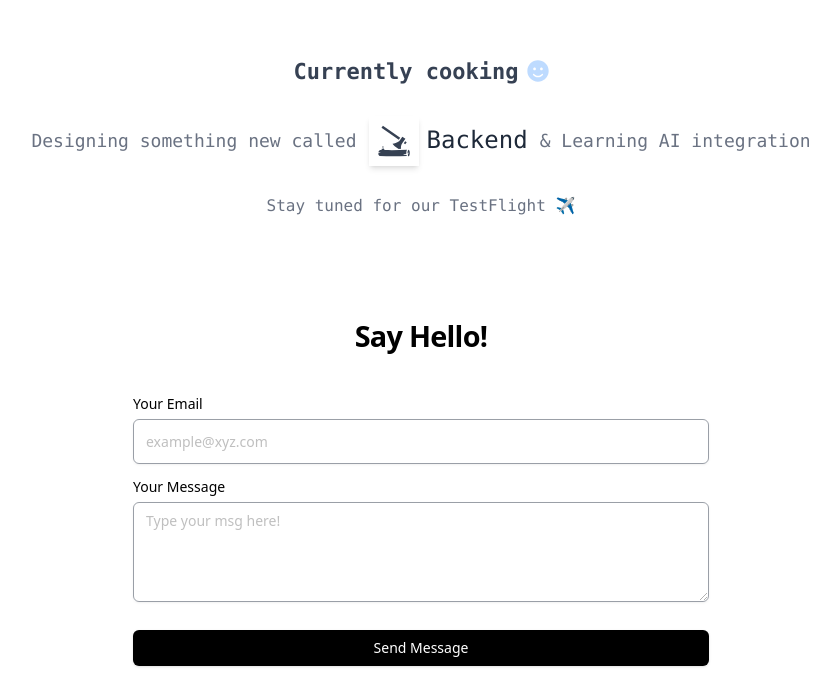
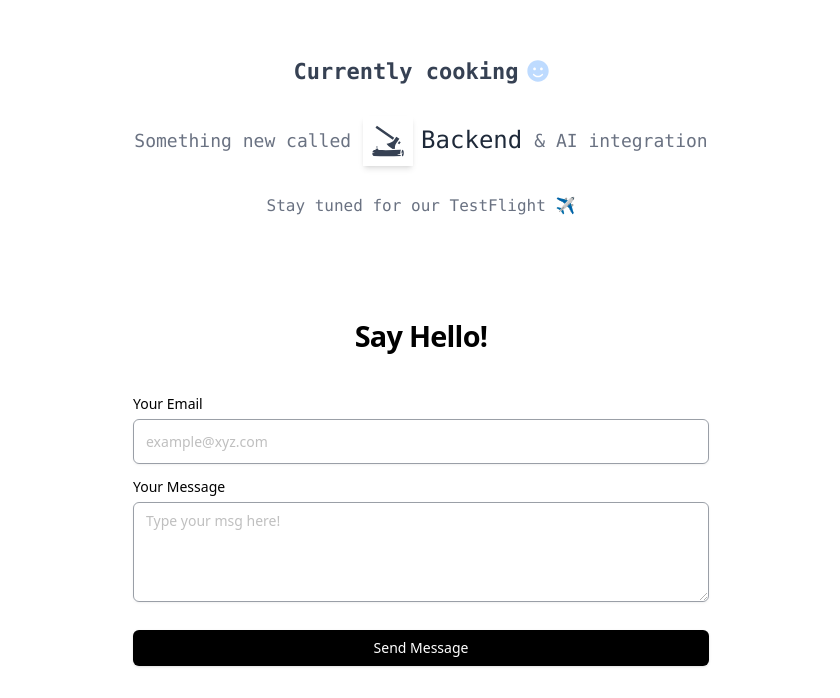
Before and after one commit to deepesh-y7/Portfolio, a React (Vite) app: page / in a window 1280 px wide. Shown: the part 1976-2674 px from the top of the page, without its empty margins (219-1059 px from the left). Built offline with nearby package versions, Linux system fonts and the light colour scheme; a web font is replaced by a local one.

Commit message:
Updated design make it more clear

```diff
--- a/src/components/sections/CurrentlyMaking.jsx
+++ b/src/components/sections/CurrentlyMaking.jsx
@@ -12,11 +12,11 @@ const CurrentlyMaking = () => {
       </p>
 
       <p className="flex text-[18px] max-sm:flex-col max-sm:text-sm text-gray-500 items-center justify-center text-center leading-relaxed">
-        Designing something new called
+         Something new called
         <span className="font-handwritten text-[24px] px-3 text-gray-800 inline-flex items-center gap-2  my-2">
           <GiAxeInLog className="text-[50px] text-gray-700 shadow-md py-2 px-1 transform hover:-translate-2 transition-all" /> Backend
         </span>
-        & Learning AI integration
+        &  AI integration
       </p>
 
       <p className="text-gray-500 max-sm:text-sm ">Stay tuned for our TestFlight ✈️</p>
```
